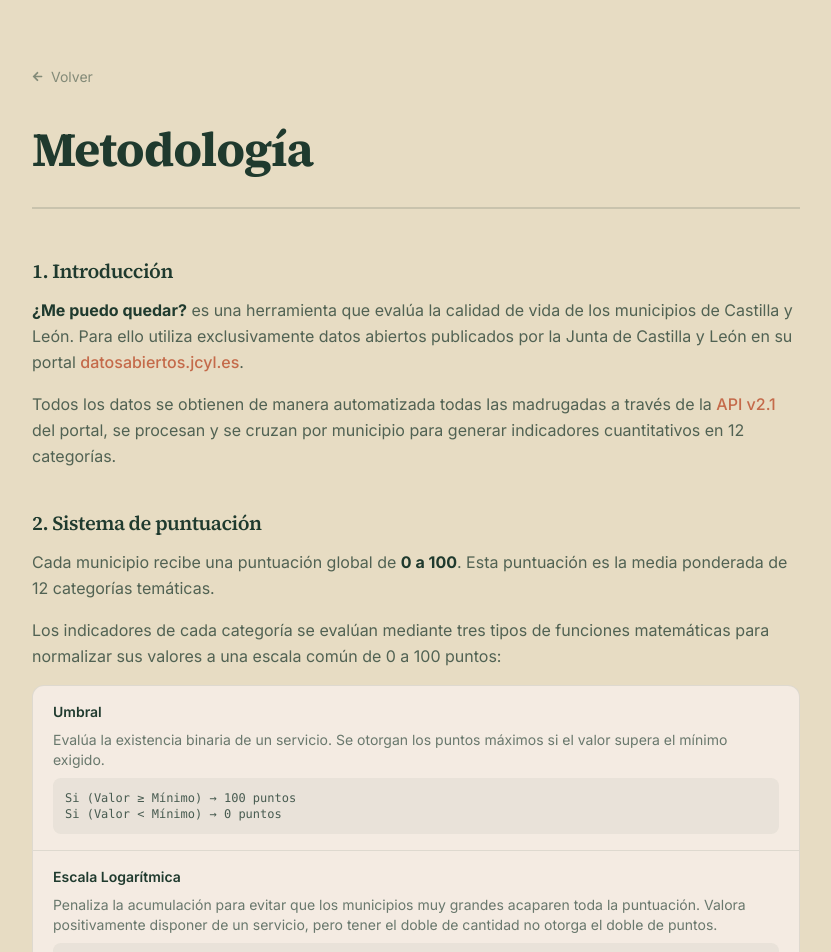
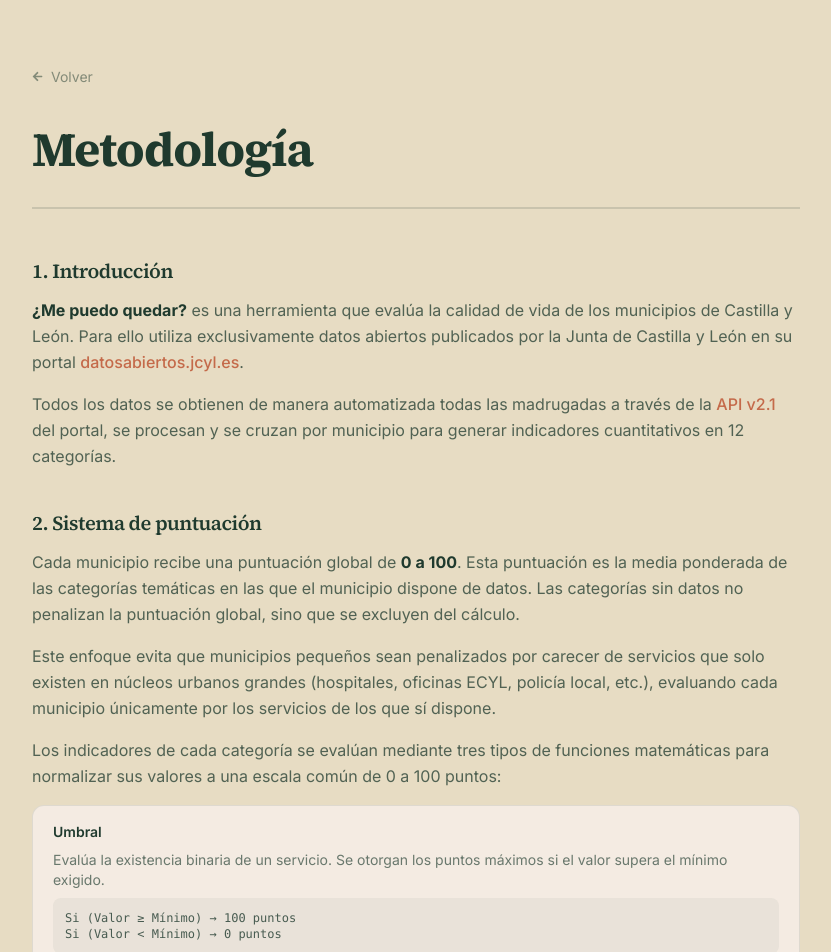
Before and after one commit to deeivihh/mepuedoquedar-es, a Next.js app: page /metodologia in a window 1280 px wide. Shown: the top 952 px of the page, without its empty margins (224-1055 px from the left). Built offline with nearby package versions, Linux system fonts and the light colour scheme.

Commit message:
Update `/metodologia`

```diff
--- a/src/app/metodologia/page.tsx
+++ b/src/app/metodologia/page.tsx
@@ -80,7 +80,14 @@ export default function MetodologiaPage() {
                     <h2 className="title-font text-xl font-semibold text-title mb-3">2. Sistema de puntuación</h2>
                     <p className="text-title/75 leading-relaxed mb-4">
                         Cada municipio recibe una puntuación global de <strong className="text-title">0 a 100</strong>.
-                        Esta puntuación es la media ponderada de {groups.length} categorías temáticas.
+                        Esta puntuación es la media ponderada de las categorías temáticas en las que el municipio
+                        dispone de datos. Las categorías sin datos no penalizan la puntuación global,
+                        sino que se excluyen del cálculo.
+                    </p>
+                    <p className="text-title/75 leading-relaxed mb-4">
+                        Este enfoque evita que municipios pequeños sean penalizados por carecer de servicios
+                        que solo existen en núcleos urbanos grandes (hospitales, oficinas ECYL, policía local, etc.),
+                        evaluando cada municipio únicamente por los servicios de los que sí dispone.
                     </p>
                     <p className="text-title/75 leading-relaxed mb-4">
                         Los indicadores de cada categoría se evalúan mediante tres tipos de funciones matemáticas para normalizar sus valores a una escala común de 0 a 100 puntos:
@@ -96,7 +103,7 @@ export default function MetodologiaPage() {
                         </div>
                         <div className="px-5 py-4">
                             <h4 className="font-semibold text-title mb-2">Escala Logarítmica</h4>
-                            <p className="text-title/65 mb-2">Penaliza la acumulación para evitar que los municipios muy grandes acaparen toda la puntuación. Valora positivamente disponer de un servicio, pero tener el doble de cantidad no otorga el doble de puntos.</p>
+                            <p className="text-title/65 mb-2">Valora positivamente disponer de un servicio con rendimientos decrecientes: tener uno ya otorga una puntuación significativa, pero acumular más no multiplica los puntos proporcionalmente. Las bases están ajustadas para que incluso 1-2 servicios den puntuaciones relevantes.</p>
                             <code className="block bg-title/5 p-3 rounded-lg text-title/80 font-mono text-xs">
                                 Puntuación = min( 100, ( log(Valor) / log(Objetivo) ) × 100 )
                             </code>
```
